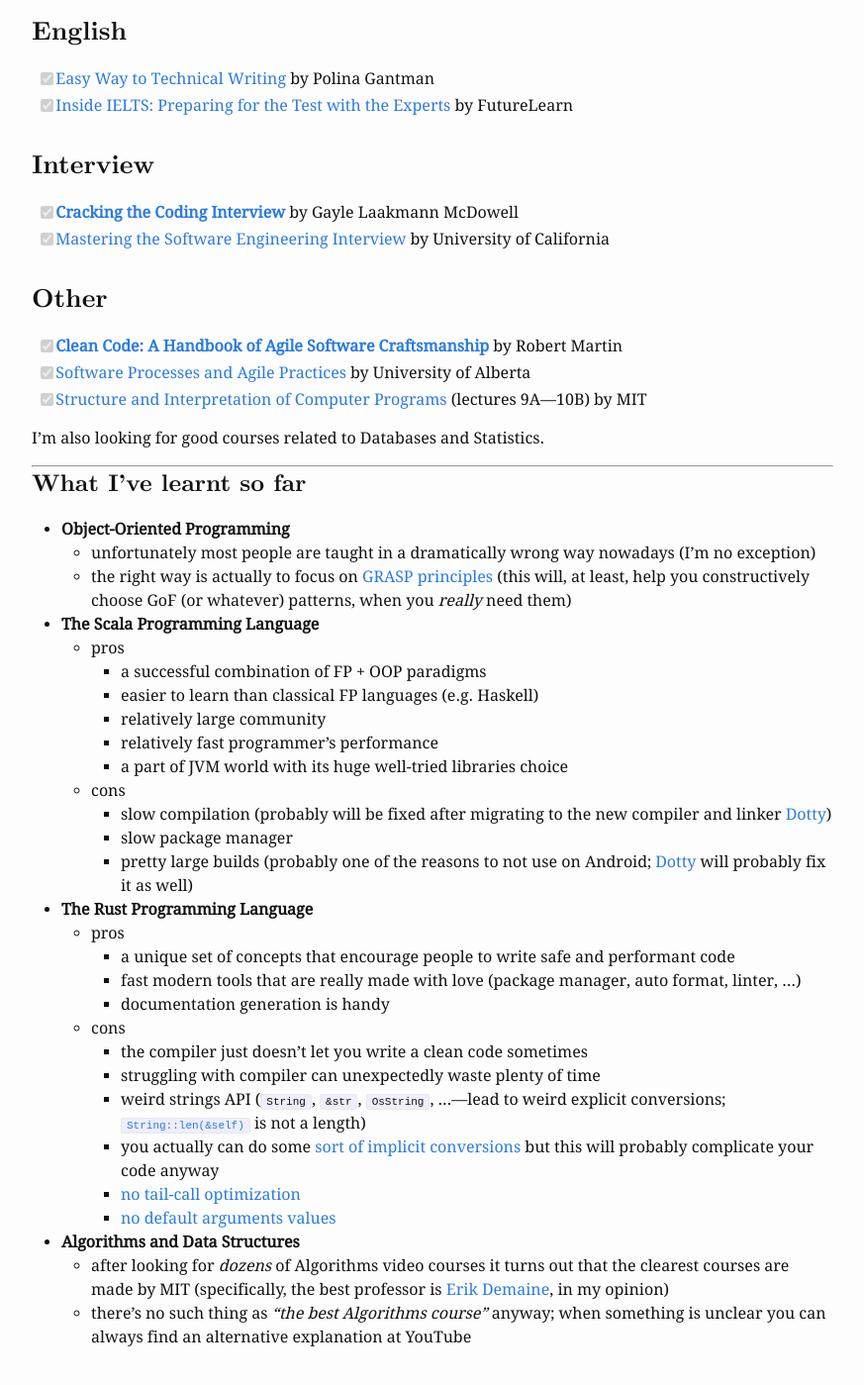
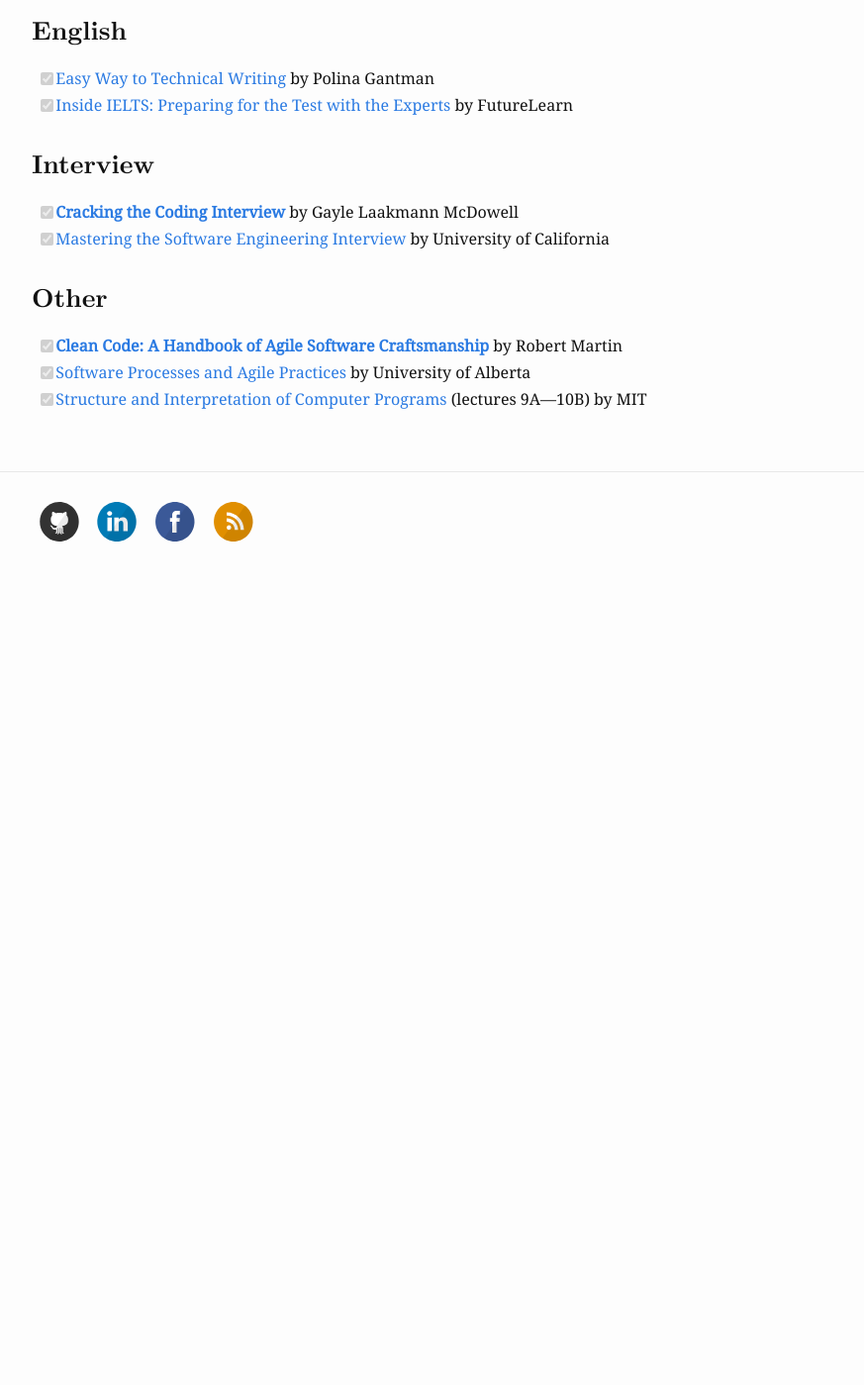
Before and after one commit to alopatindev/alopatindev.github.io, a Jekyll site: the page built from _posts/2016-11-29-self-learning.markdown, in a window 1280 px wide and 1400 px high, scrolled down 3419 px. Shown: the whole window at 99% size, without its empty margins (203-1076 px from the left). Built offline with Jekyll 4.4.1, drawn with Linux system fonts in a browser that asks for light colours; comment, search, counter and statistics services are not loaded; after the commit the page ends 4026 px from its top, so only the background shows below that.

Commit message:
update 2016-11-29-self-learning

```diff
--- a/_posts/2016-11-29-self-learning.markdown
+++ b/_posts/2016-11-29-self-learning.markdown
@@ -124,40 +124,3 @@
 - [x][**Clean Code: A Handbook of Agile Software Craftsmanship**](https://www.amazon.com/Clean-Code-Handbook-Software-Craftsmanship/dp/0132350882) by Robert Martin
 - [x][Software Processes and Agile Practices](https://www.coursera.org/learn/software-processes-and-agile-practices) by University of Alberta
 - [x][Structure and Interpretation of Computer Programs](https://www.youtube.com/playlist?list=PL8FE88AA54363BC46) (lectures 9A—10B) by MIT
-
-I'm also looking for good courses related to Databases and Statistics.
-
----
-
-# **What I've learnt so far**
-
-- **Object-Oriented Programming**
-  - unfortunately most people are taught in a dramatically wrong way nowadays (I'm no exception)
-  - the right way is actually to focus on [GRASP principles](https://en.wikipedia.org/wiki/GRASP_(object-oriented_design))
-    (this will, at least, help you constructively choose GoF (or whatever) patterns, when you *really* need them)
-- **The Scala Programming Language**
-  - pros
-    - a successful combination of FP + OOP paradigms
-    - easier to learn than classical FP languages (e.g. Haskell)
-    - relatively large community
-    - relatively fast programmer's performance
-    - a part of JVM world with its huge well-tried libraries choice
-  - cons
-    - slow compilation (probably will be fixed after migrating to the new compiler and linker [Dotty](http://dotty.epfl.ch))
-    - slow package manager
-    - pretty large builds (probably one of the reasons to not use on Android; [Dotty](http://dotty.epfl.ch) will probably fix it as well)
-- **The Rust Programming Language**
-  - pros
-    - a unique set of concepts that encourage people to write safe and performant code
-    - fast modern tools that are really made with love (package manager, auto format, linter, ...)
-    - documentation generation is handy
-  - cons
-    - the compiler just doesn't let you write a clean code sometimes
-    - struggling with compiler can unexpectedly waste plenty of time
-    - weird strings API (`String`, `&str`, `OsString`, ...—lead to weird explicit conversions; [`String::len(&self)`](https://doc.rust-lang.org/std/string/struct.String.html#method.len) is not a length)
-    - you actually can do some [sort of implicit conversions](http://hermanradtke.com/2015/05/06/creating-a-rust-function-that-accepts-string-or-str.html) but this will probably complicate your code anyway
-    - [no tail-call optimization](https://github.com/rust-lang/rust/issues/217)
-    - [no default arguments values](https://github.com/rust-lang/rust/issues/6973)
-- **Algorithms and Data Structures**
-  - after looking for *dozens* of Algorithms video courses it turns out that the clearest courses are made by MIT (specifically, the best professor is [Erik Demaine](http://erikdemaine.org/), in my opinion)
-  - there's no such thing as *"the best Algorithms course"* anyway; when something is unclear you can always find an alternative explanation at YouTube
```
